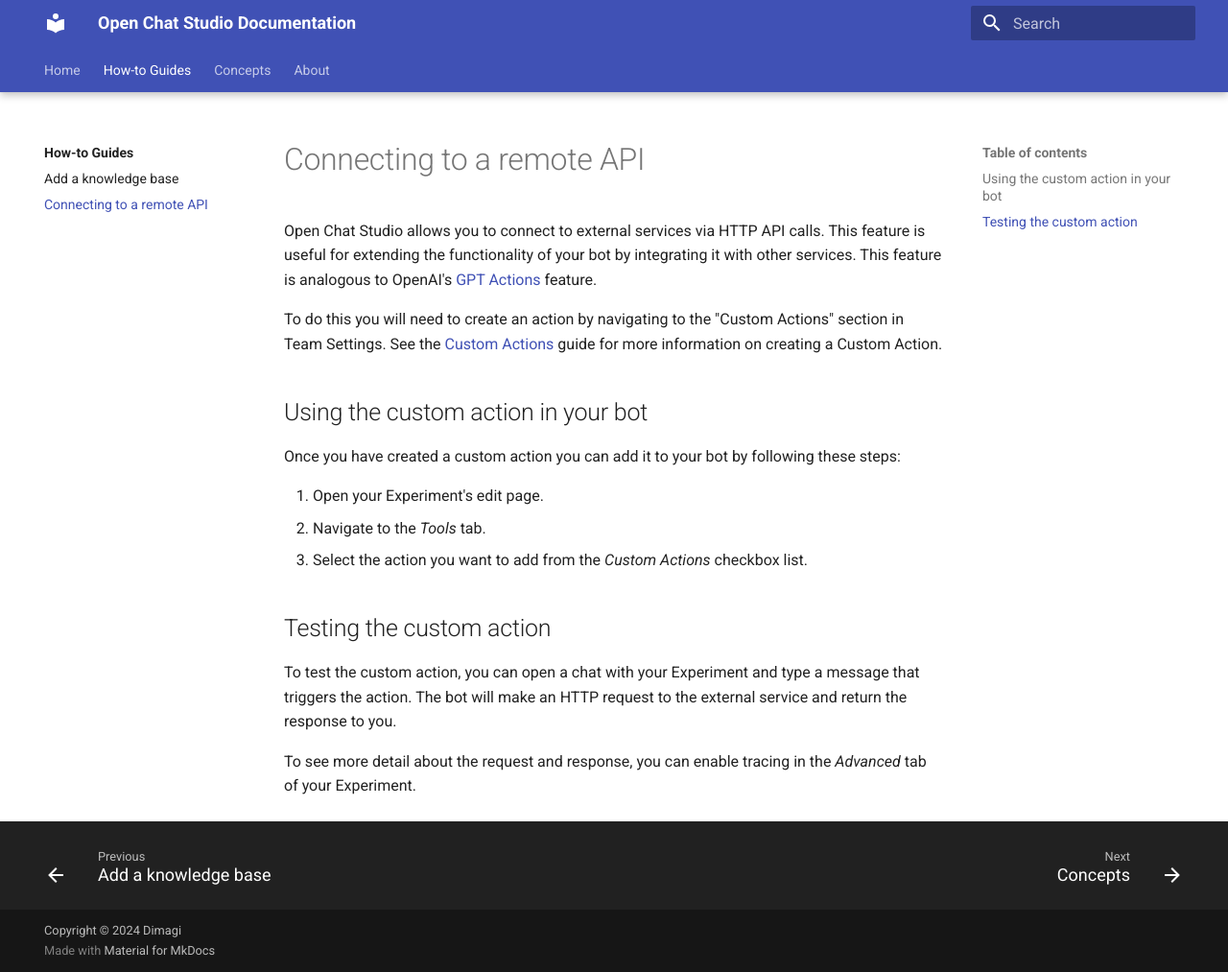
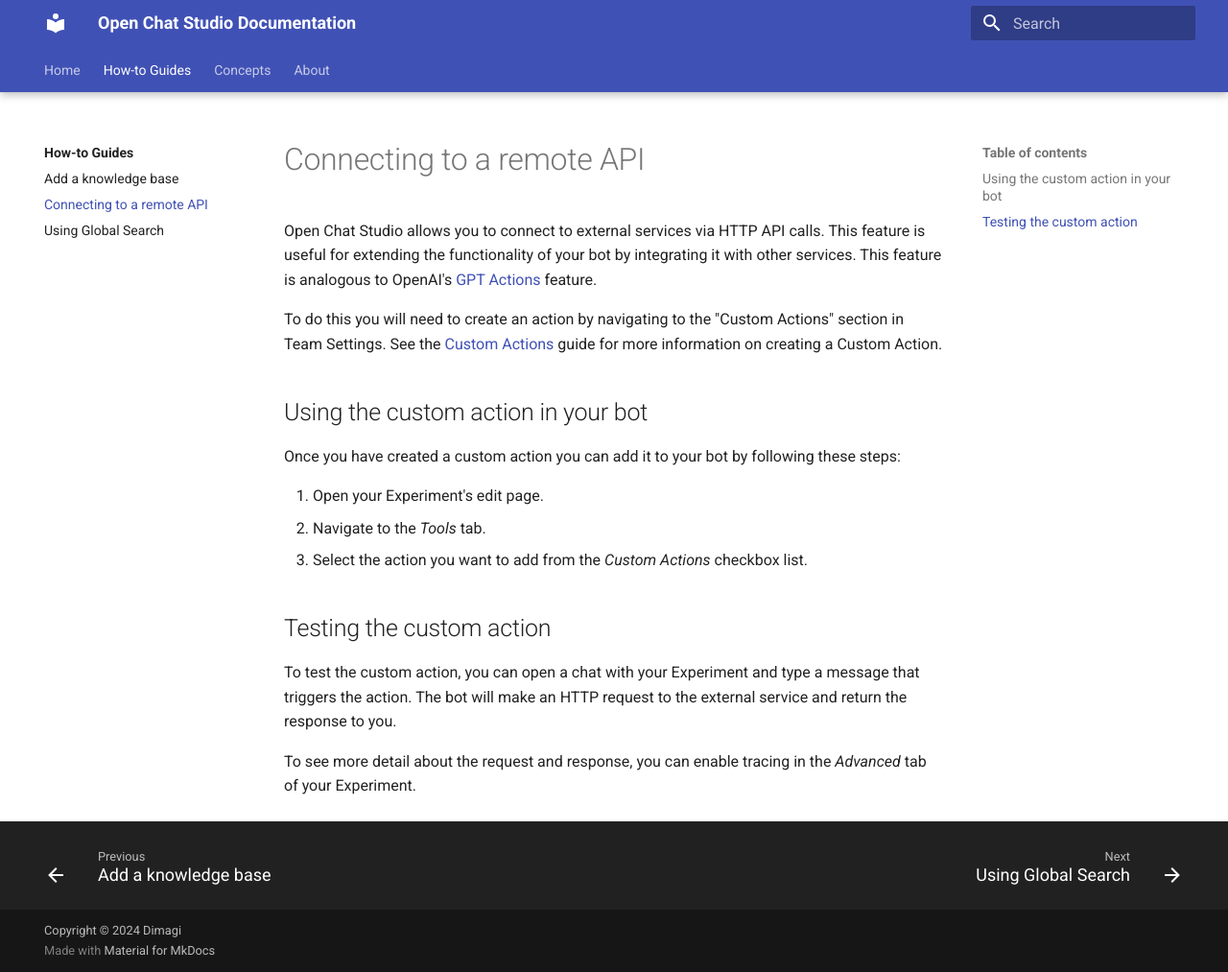
Before and after one commit to dimagi/open-chat-studio-docs, an MkDocs documentation site: the page built from docs/how-to/remote_api.md, in a window 1280 px wide and 1013 px high. Shown: the whole window at 96% size. Built offline with MkDocs 1.6.1 and Material for MkDocs 9.7.7, drawn with Linux system fonts in a browser that asks for light colours.

Commit message:
fix global search nav

```diff
--- a/mkdocs.yml
+++ b/mkdocs.yml
@@ -31,6 +31,7 @@
       - how-to/index.md
       - how-to/add_a_knowledge_base.md
       - how-to/remote_api.md
+      - how-to/global_search.md
   - Concepts:
       - concepts/index.md
       - Experiments:
@@ -40,7 +41,6 @@
         - concepts/source_material.md
         - concepts/versioning.md
         - concepts/custom_actions.md
-        - concepts/global_search.md
       - Team:
           - concepts/team/index.md
           - concepts/authentication-providers.md
```
